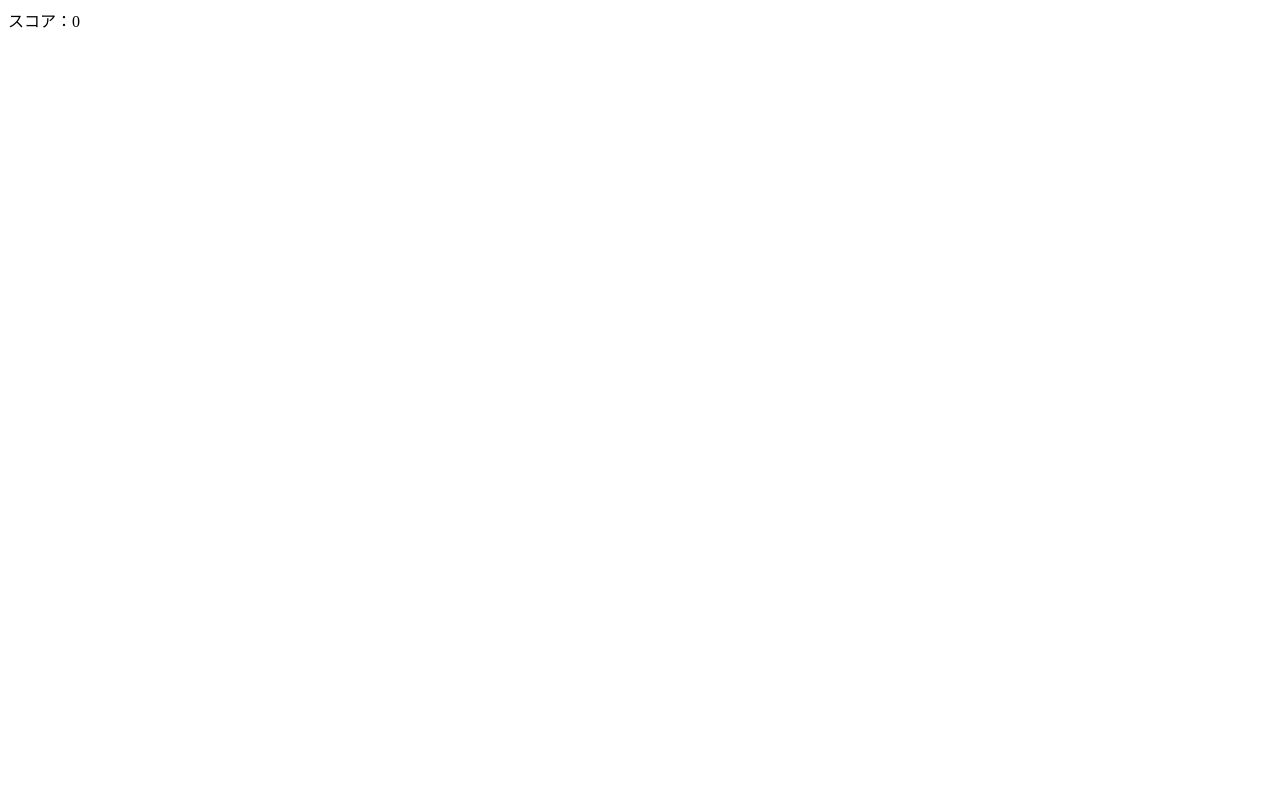
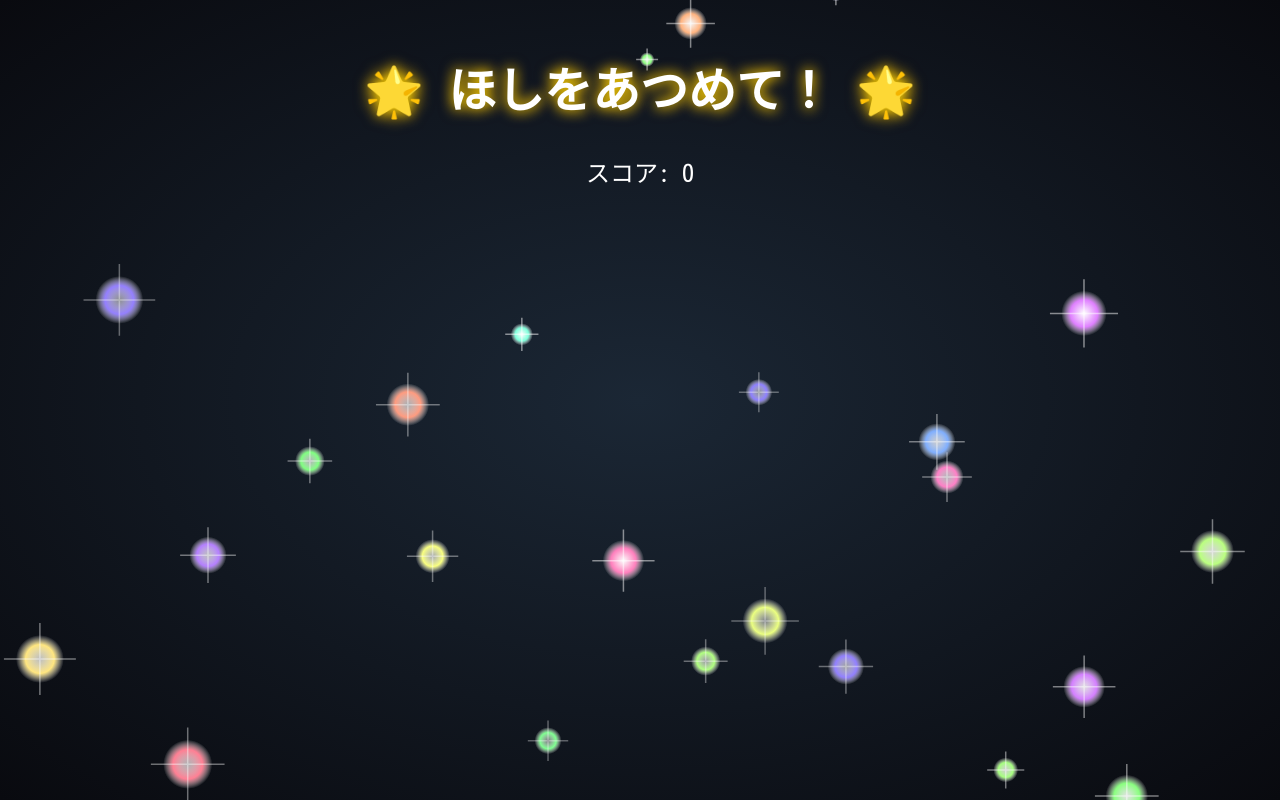
Before and after one commit to 20031023-cjc/game, a plain HTML site: page index.html in a window 1280 px wide. Drawn offline with Linux system fonts and the light colour scheme.

Commit message:
Update index.html

```diff
--- a/index.html
+++ b/index.html
@@ -1,15 +1,177 @@
 <!DOCTYPE html>
 <html lang="ja">
 <head>
-  <meta charset="UTF-8" />
-  <meta name="viewport" content="width=device-width, initial-scale=1.0"/>
-  <title>ほしをあつめて！</title>
-  <link rel="stylesheet" href="style.css" />
+<meta charset="UTF-8" />
+<meta name="viewport" content="width=device-width, initial-scale=1" />
+<title>ほしをあつめて！</title>
+<link href="https://fonts.googleapis.com/css2?family=Kosugi+Maru&display=swap" rel="stylesheet" />
+<style>
+  /* 字体和背景 */
+  body {
+    margin: 0; padding: 0; overflow: hidden;
+    font-family: 'Kosugi Maru', sans-serif;
+    background: linear-gradient(to top, #0f2027, #203a43, #2c5364);
+    color: white;
+  }
+
+  /* 顶部游戏信息 */
+  .game-container {
+    position: absolute;
+    top: 20px;
+    left: 50%;
+    transform: translateX(-50%);
+    text-align: center;
+    z-index: 10;
+  }
+  .title {
+    font-size: 3em;
+    text-shadow: 0 0 10px gold;
+    animation: glow 2s ease-in-out infinite alternate;
+  }
+  .score {
+    font-size: 1.5em;
+    margin-top: 10px;
+  }
+  @keyframes glow {
+    from {
+      text-shadow: 0 0 5px gold;
+    }
+    to {
+      text-shadow: 0 0 20px gold, 0 0 30px orange;
+    }
+  }
+
+  /* 全屏画布 */
+  canvas {
+    display: block;
+    position: fixed;
+    top: 0; left: 0;
+    width: 100vw;
+    height: 100vh;
+    z-index: 1;
+    background: radial-gradient(ellipse at center, #1b2735 0%, #090a0f 100%);
+  }
+</style>
 </head>
 <body>
-  <div class="scoreboard">スコア：<span id="score">0</span></div>
-  <div class="game-area" id="gameArea"></div>
 
-  <script src="script.js"></script>
+<div class="game-container">
+  <h1 class="title">🌟 ほしをあつめて！ 🌟</h1>
+  <p class="score">スコア: <span id="score">0</span></p>
+</div>
+
+<canvas id="backgroundCanvas"></canvas>
+
+<script>
+  const canvas = document.getElementById("backgroundCanvas");
+  const ctx = canvas.getContext("2d");
+  let score = 0;
+  const scoreEl = document.getElementById("score");
+
+  function resize() {
+    canvas.width = window.innerWidth;
+    canvas.height = window.innerHeight;
+  }
+  window.addEventListener("resize", resize);
+  resize();
+
+  class Star {
+    constructor() {
+      this.reset();
+    }
+
+    reset() {
+      this.x = Math.random() * canvas.width;
+      this.y = -20;
+      this.size = Math.random() * 18 + 7;
+      this.speed = Math.random() * 2 + 1 + score * 0.1; // 速度随分数加快
+      this.clicked = false;
+      this.color = `hsl(${Math.random() * 360}, 100%, 75%)`;
+      this.twinkle = Math.random() * 1000;
+    }
+
+    update(deltaTime) {
+      this.y += this.speed * (deltaTime / 16);
+      this.twinkle += deltaTime;
+      if (this.twinkle > 2000) this.twinkle = 0;
+      if (this.y > canvas.height + this.size) this.reset();
+    }
+
+    draw(ctx) {
+      // 画星星主体
+      const glow = 0.7 + 0.3 * Math.sin(this.twinkle / 200);
+      ctx.save();
+      ctx.beginPath();
+      const gradient = ctx.createRadialGradient(this.x, this.y, 0, this.x, this.y, this.size);
+      gradient.addColorStop(0, `rgba(255, 255, 255, ${glow})`);
+      gradient.addColorStop(0.6, this.color);
+      gradient.addColorStop(1, 'rgba(255, 255, 255, 0)');
+      ctx.fillStyle = gradient;
+      ctx.arc(this.x, this.y, this.size, 0, Math.PI * 2);
+      ctx.fill();
+      ctx.restore();
+
+      // 星光小闪
+      ctx.save();
+      ctx.strokeStyle = `rgba(255, 255, 255, ${0.2 + 0.3 * glow})`;
+      ctx.lineWidth = 1.5;
+      ctx.beginPath();
+      ctx.moveTo(this.x - this.size * 1.5, this.y);
+      ctx.lineTo(this.x + this.size * 1.5, this.y);
+      ctx.moveTo(this.x, this.y - this.size * 1.5);
+      ctx.lineTo(this.x, this.y + this.size * 1.5);
+      ctx.stroke();
+      ctx.restore();
+    }
+
+    isClicked(mx, my) {
+      const dx = this.x - mx;
+      const dy = this.y - my;
+      return Math.sqrt(dx * dx + dy * dy) < this.size;
+    }
+  }
+
+  const stars = [];
+  function addStars(n) {
+    for (let i = 0; i < n; i++) stars.push(new Star());
+  }
+  addStars(25);
+
+  let lastTime = 0;
+  function animate(time = 0) {
+    const deltaTime = time - lastTime;
+    lastTime = time;
+
+    ctx.clearRect(0, 0, canvas.width, canvas.height);
+    for (const star of stars) {
+      star.update(deltaTime);
+      star.draw(ctx);
+    }
+
+    requestAnimationFrame(animate);
+  }
+  animate();
+
+  canvas.addEventListener("click", (e) => {
+    const rect = canvas.getBoundingClientRect();
+    const mx = e.clientX - rect.left;
+    const my = e.clientY - rect.top;
+
+    for (const star of stars) {
+      if (!star.clicked && star.isClicked(mx, my)) {
+        star.clicked = true;
+        score++;
+        scoreEl.textContent = score;
+        star.reset();
+
+        // 随分数增加，提高星星数和速度
+        if (score % 10 === 0 && stars.length < 150) {
+          addStars(5);
+        }
+      }
+    }
+  });
+</script>
+
 </body>
 </html>
```
